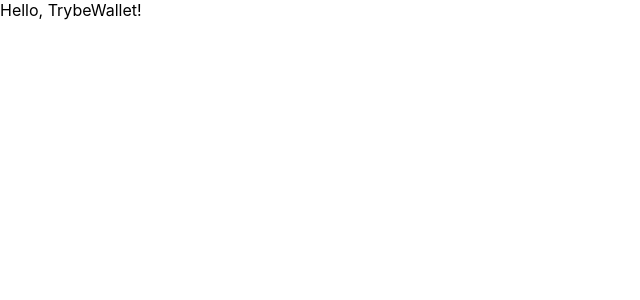
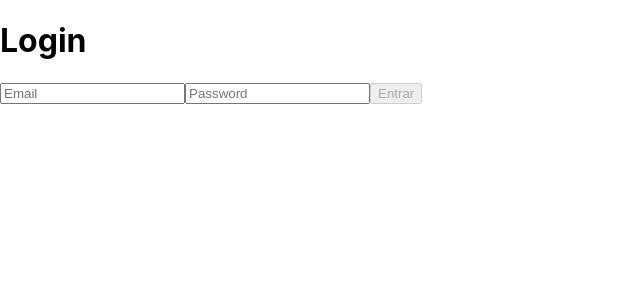
Before and after one commit to Sindoval/Project-BilboWallet, a React (Vite) app: page / in a window 1280 px wide. Shown: the top 300 px of the page, without its empty margins (0-640 px from the left). Built offline with nearby package versions, Linux system fonts and the light colour scheme.

Commit message:
página de login implementada

```diff
--- a/src/App.tsx
+++ b/src/App.tsx
@@ -1,7 +1,15 @@
 import React from 'react';
+import { Route, Routes } from 'react-router-dom';
+import Login from './pages/Login';
+import Wallet from './pages/Wallet';
 
 function App() {
-  return <div>Hello, TrybeWallet!</div>;
+  return (
+    <Routes>
+      <Route path="/" element={ <Login /> } />
+      <Route path="carteira" element={ <Wallet /> } />
+    </Routes>
+  );
 }
 
 export default App;
--- a/src/main.tsx
+++ b/src/main.tsx
@@ -1,9 +1,9 @@
 import React from 'react';
 import ReactDOM from 'react-dom/client';
 import { BrowserRouter } from 'react-router-dom';
+import { Provider } from 'react-redux';
 import './index.css';
 import App from './App';
-import { Provider } from 'react-redux';
 import store from './redux';
 
 ReactDOM
--- a/src/pages/Login.tsx
+++ b/src/pages/Login.tsx
@@ -1,5 +1,74 @@
+import React, { useEffect, useState } from 'react';
+import { useDispatch } from 'react-redux';
+import { useNavigate } from 'react-router-dom';
+import { sendEmail } from '../redux/actions';
+
 function Login() {
-  return <div>Login</div>;
+  const [disabled, setDisabled] = useState(true);
+  const [user, setUser] = useState({
+    email: '',
+    password: '',
+  });
+  const dispatch = useDispatch();
+  const navigate = useNavigate();
+
+  useEffect(() => {
+    const validEmail = (email: string) => {
+      const emailRegex = /^[a-zA-Z0-9._%+-]+@[a-zA-Z0-9.-]+\.[a-zA-Z]{2,}$/;
+      return emailRegex.test(email);
+    };
+
+    const validPassword = (password: string) => {
+      return password.length >= 6;
+    };
+
+    if (validEmail(user.email) && validPassword(user.password)) {
+      setDisabled(false);
+    } else {
+      setDisabled(true);
+    }
+  }, [user.email, user.password]);
+
+  const buttonClick = (event: React.MouseEvent<HTMLButtonElement>) => {
+    event.preventDefault();
+    dispatch(sendEmail(user.email));
+    navigate('/carteira');
+  };
+
+  return (
+    <>
+      <h1>Login</h1>
+      <div>
+        <form action="">
+          <input
+            type="email"
+            name="email"
+            id="email"
+            placeholder="Email"
+            data-testid="email-input"
+            value={ user.email }
+            onChange={ (e) => setUser({ ...user, email: e.target.value }) }
+          />
+          <input
+            type="password"
+            name="password"
+            id="password"
+            placeholder="Password"
+            data-testid="password-input"
+            value={ user.password }
+            onChange={ (e) => setUser({ ...user, password: e.target.value }) }
+          />
+
+          <button
+            disabled={ disabled }
+            onClick={ buttonClick }
+          >
+            Entrar
+          </button>
+        </form>
+      </div>
+    </>
+  );
 }
 
 export default Login;
--- a/src/redux/actions/index.ts
+++ b/src/redux/actions/index.ts
@@ -1 +1,9 @@
 // Coloque aqui suas actions
+export const SEND_EMAIL = 'SEND_EMAIL';
+
+export function sendEmail(email: string) {
+  return {
+    type: SEND_EMAIL,
+    payload: email,
+  };
+}
--- a/src/redux/index.ts
+++ b/src/redux/index.ts
@@ -5,4 +5,8 @@
 
 const store = createStore(rootReducer, composeWithDevTools(applyMiddleware(thunk)));
 
+if (window.Cypress) {
+  window.store = store;
+}
+
 export default store;
--- a/src/redux/reducers/index.ts
+++ b/src/redux/reducers/index.ts
@@ -1,9 +1,9 @@
-import { combineReducers } from "redux";
-import walletReducer from "./wallet";
-
+import { combineReducers } from 'redux';
+import walletReducer from './wallet';
+import userReducer from './user';
 // Configure os seus reducers.
 // ATENÇÃO: você obrigatoriamente tem que utilizar as chaves "user" e "wallet" no seu estado global
 
-const rootReducer = combineReducers(walletReducer)
+const rootReducer = combineReducers({ user: userReducer });
 
 export default rootReducer;
--- a/src/redux/reducers/user.ts
+++ b/src/redux/reducers/user.ts
@@ -1 +1,24 @@
 // Esse reducer será responsável por tratar as informações da pessoa usuária
+import { SEND_EMAIL } from '../actions';
+
+const INITIAL_STATE = {
+  email: '',
+};
+
+type ActionType = {
+  type: string,
+  payload: string,
+};
+
+const userReducer = (state = INITIAL_STATE, action: ActionType) => {
+  switch (action.type) {
+    case SEND_EMAIL:
+      return {
+        email: action.payload,
+      };
+    default:
+      return state;
+  }
+};
+
+export default userReducer;
--- a/src/types.ts
+++ b/src/types.ts
@@ -1,5 +1,5 @@
-import { ThunkDispatch } from "redux-thunk";
-import { AnyAction } from "redux";
+import { ThunkDispatch } from 'redux-thunk';
+import { AnyAction } from 'redux';
 
 export type ReduxState = {
   walletReducer: {
@@ -8,6 +8,6 @@
   userReducer: {
     user: '',
   },
-}
+};
 
 export type Dispatch = ThunkDispatch<ReduxState, null, AnyAction>;
```
Also changed, not shown: src/redux/reducers/wallet.ts (+3 -6 lines).
